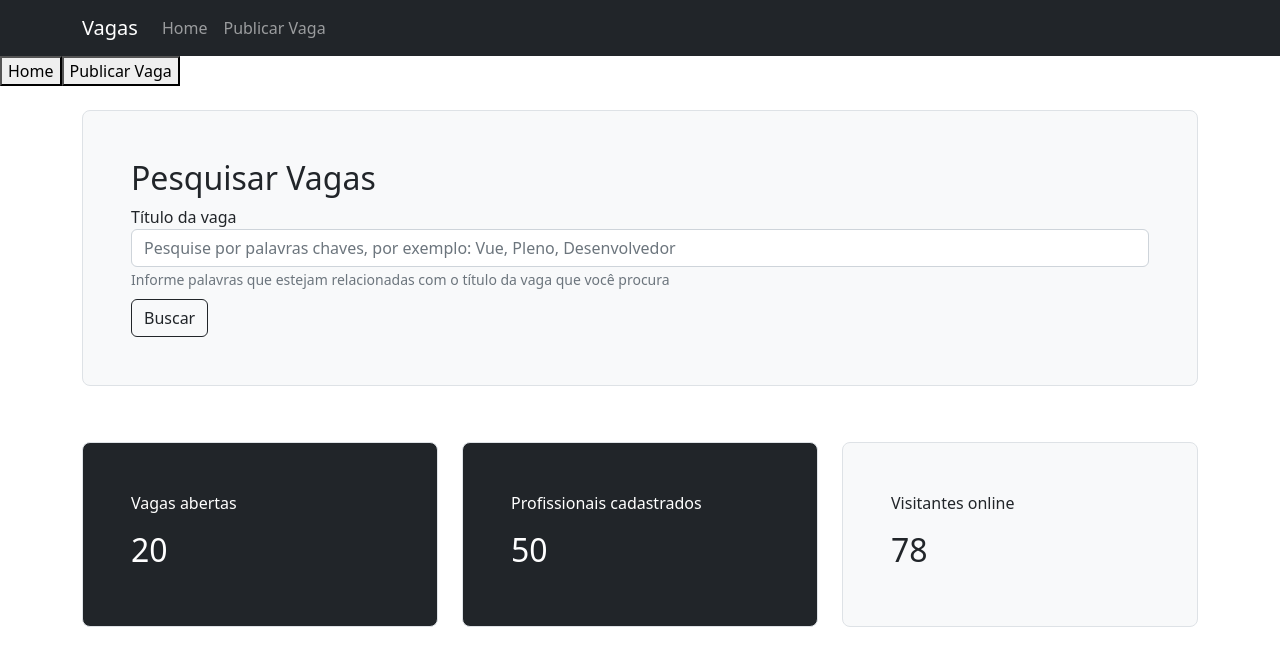
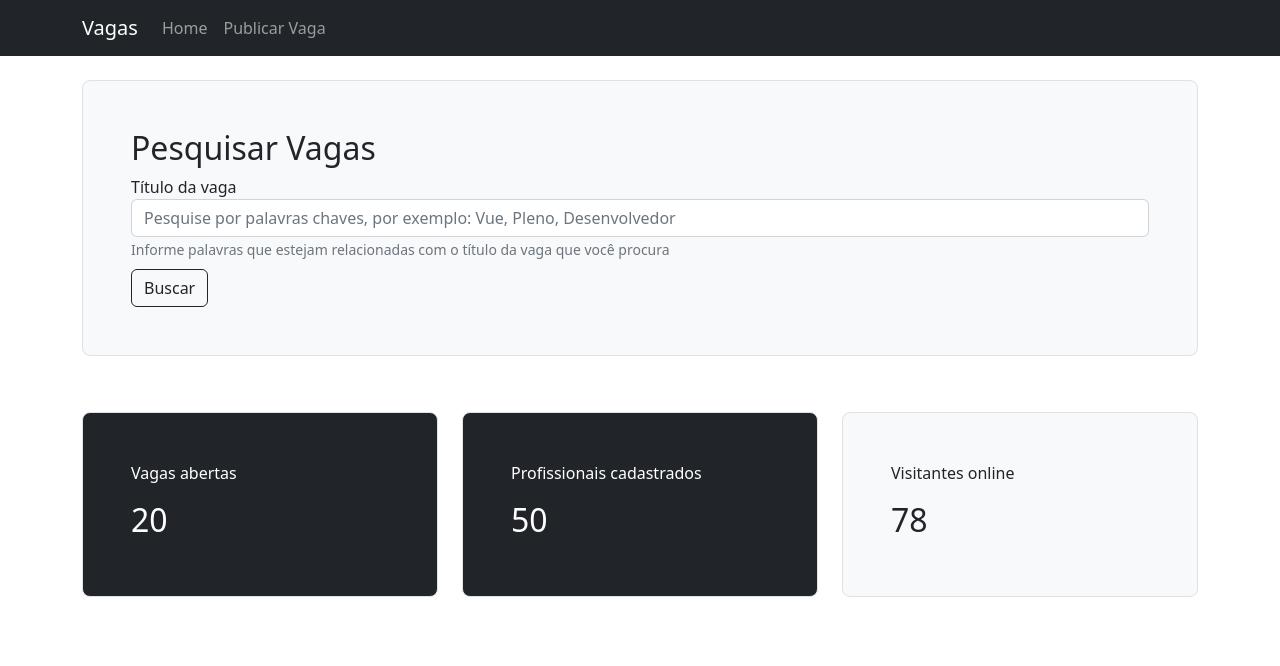
Before and after one commit to jonasmzsouza/vue-vagas, a Vue app: page / in a window 1280 px wide. Shown: the top 666 px of the page. Built offline with nearby package versions, Linux system fonts and the light colour scheme.

Commit message:
update: navigation through TopoComponent and ConteudoComponent - emit and v-on/@

```diff
--- a/src/App.vue
+++ b/src/App.vue
@@ -1,7 +1,7 @@
 <template>
   <div>
-    <topo-component />
-    <conteudo-component />
+    <topo-component @navegar="componente = $event" />
+    <conteudo-component :conteudo="componente" />
   </div>
 </template>
 
@@ -15,6 +15,9 @@ export default {
     TopoComponent,
     ConteudoComponent,
   },
+  data: () => ({
+    componente: "HomeComponent",
+  }),
 };
 </script>
 
--- a/src/components/layouts/ConteudoComponent.vue
+++ b/src/components/layouts/ConteudoComponent.vue
@@ -1,7 +1,5 @@
 <template>
   <div>
-    <button @click="conteudo = 'home-component'">Home</button>
-    <button @click="conteudo = 'publicar-vaga-component'">Publicar Vaga</button>
     <keep-alive>
       <component :is="conteudo" />
     </keep-alive>
@@ -14,13 +12,16 @@ import PublicarVagaComponent from "@/components/views/PublicarVagaComponent.vue"
 
 export default {
   name: "ConteudoComponent",
+  props: {
+    conteudo: {
+      type: String,
+      required: true,
+    },
+  },
   components: {
     HomeComponent,
     PublicarVagaComponent,
   },
-  data: () => ({
-    conteudo: "home-component",
-  }),
 };
 </script>
 
--- a/src/components/layouts/TopoComponent.vue
+++ b/src/components/layouts/TopoComponent.vue
@@ -16,10 +16,17 @@
       <div class="collapse navbar-collapse" id="navbarSupportedContent">
         <ul class="navbar-nav me-auto mb-2 mb-lg-0">
           <li class="nav-item">
-            <a class="nav-link" href="#">Home</a>
+            <a class="nav-link" href="#" @click="navegarPara('HomeComponent')"
+              >Home</a
+            >
           </li>
           <li class="nav-item">
-            <a class="nav-link" href="#">Publicar Vaga</a>
+            <a
+              class="nav-link"
+              href="#"
+              @click="navegarPara('PublicarVagaComponent')"
+              >Publicar Vaga</a
+            >
           </li>
         </ul>
       </div>
@@ -30,6 +37,11 @@
 <script>
 export default {
   name: "TopoComponent",
+  methods: {
+    navegarPara(p) {
+      this.$emit("navegar", p);
+    },
+  },
 };
 </script>
 
```
